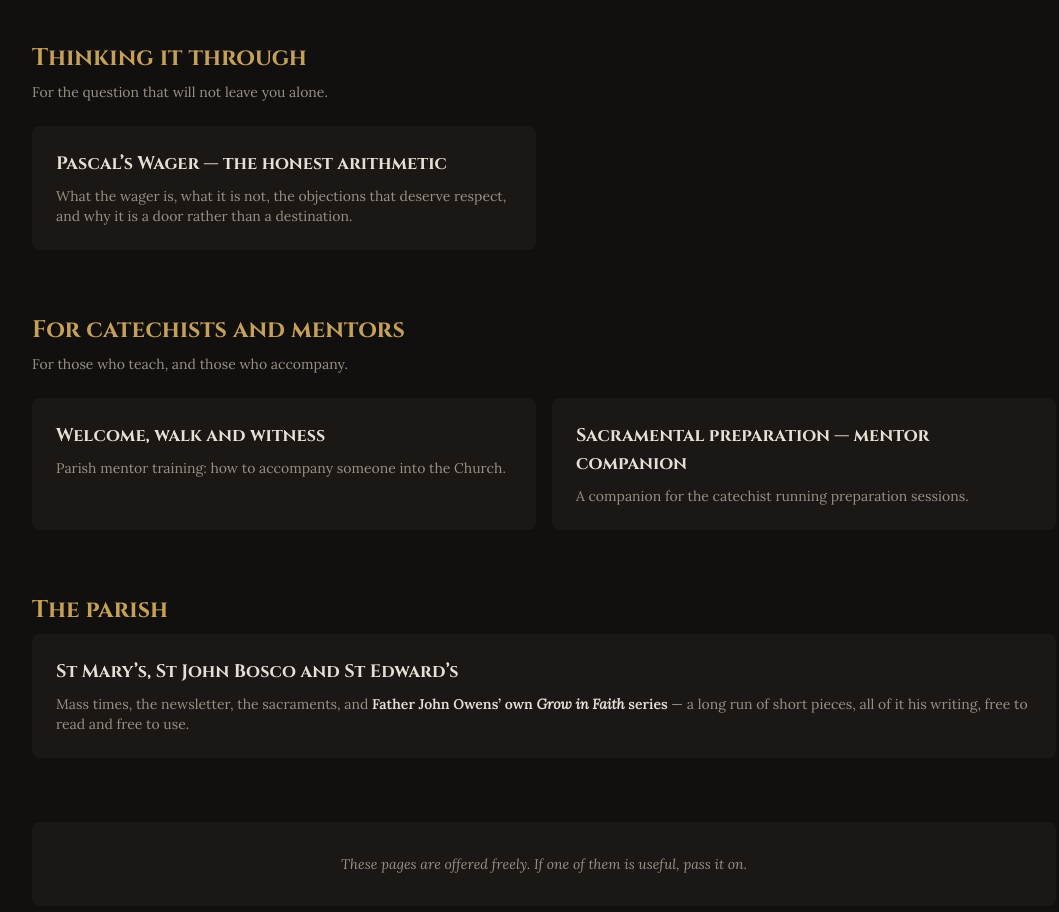
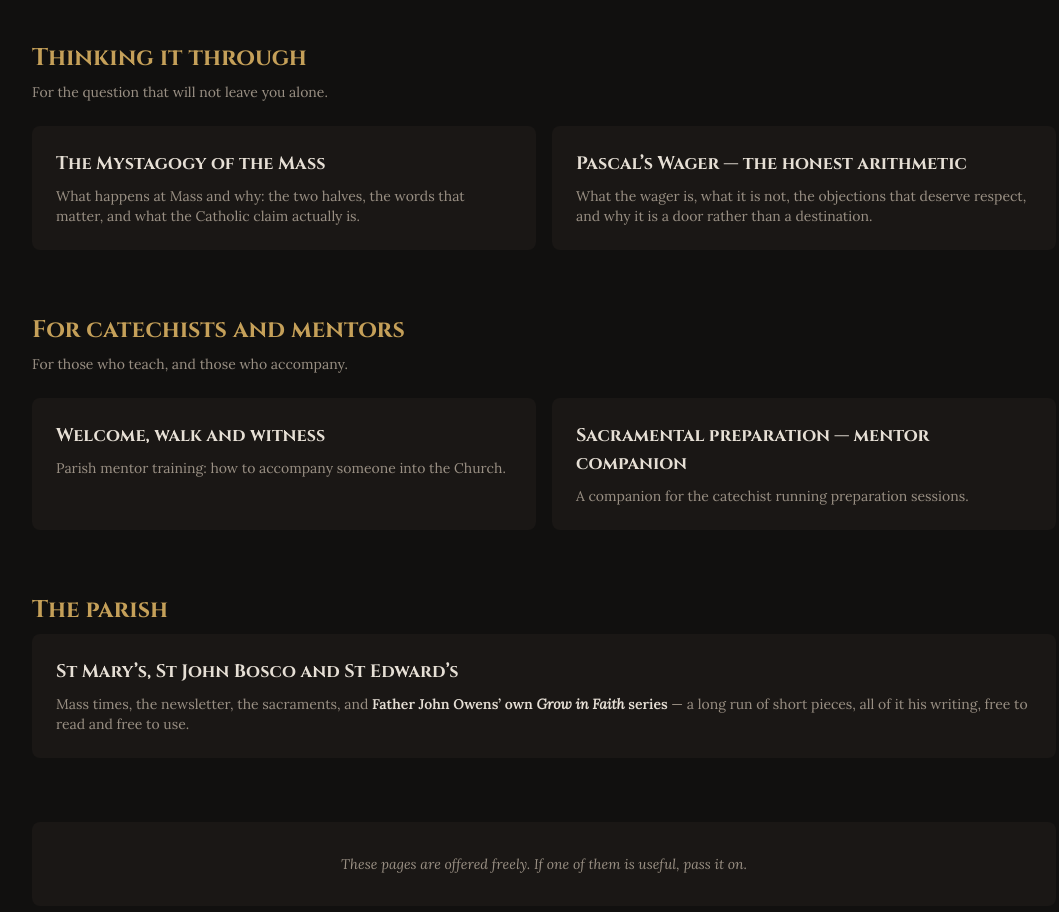
Before and after one commit to 3stepuk/1582-rheims, a plain HTML site: page resources.html in a window 1280 px wide. Shown: the part 2480-3392 px from the top of the page, without its empty margins (96-1155 px from the left). Drawn offline with nearby package versions, Linux system fonts and the light colour scheme.

Commit message:
Resources: add The Mystagogy of the Mass

```diff
--- a/resources.html
+++ b/resources.html
@@ -184,6 +184,10 @@
             <h2 class="text-2xl font-bold text-antique-gold mb-2">Thinking it through</h2>
             <p class="text-antique-muted text-sm mb-6 font-serif">For the question that will not leave you alone.</p>
             <div class="grid sm:grid-cols-2 gap-4">
+                <a class="card block antique-border bg-antique-card rounded-lg p-6 transition-colors" href="https://3stepuk.github.io/Mystagogy-of-the-Mass/">
+                    <h3 class="text-lg font-bold mb-2">The Mystagogy of the Mass</h3>
+                    <p class="text-sm text-antique-muted font-serif">What happens at Mass and why: the two halves, the words that matter, and what the Catholic claim actually is.</p>
+                </a>
                 <a class="card block antique-border bg-antique-card rounded-lg p-6 transition-colors" href="https://3stepuk.github.io/Pascals-Wager/">
                     <h3 class="text-lg font-bold mb-2">Pascal&rsquo;s Wager &mdash; the honest arithmetic</h3>
                     <p class="text-sm text-antique-muted font-serif">What the wager is, what it is not, the objections that deserve respect, and why it is a door rather than a destination.</p>
```
